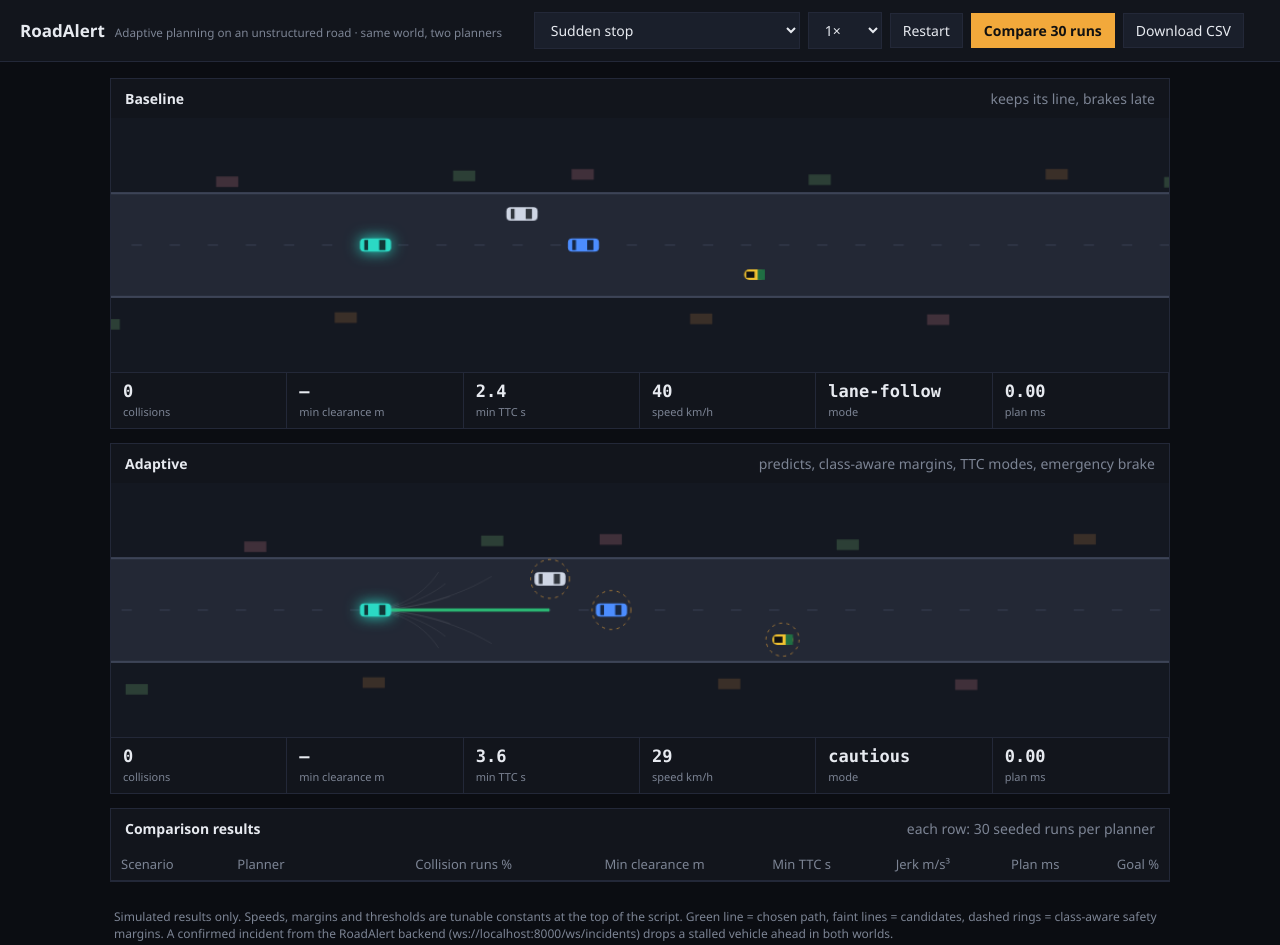
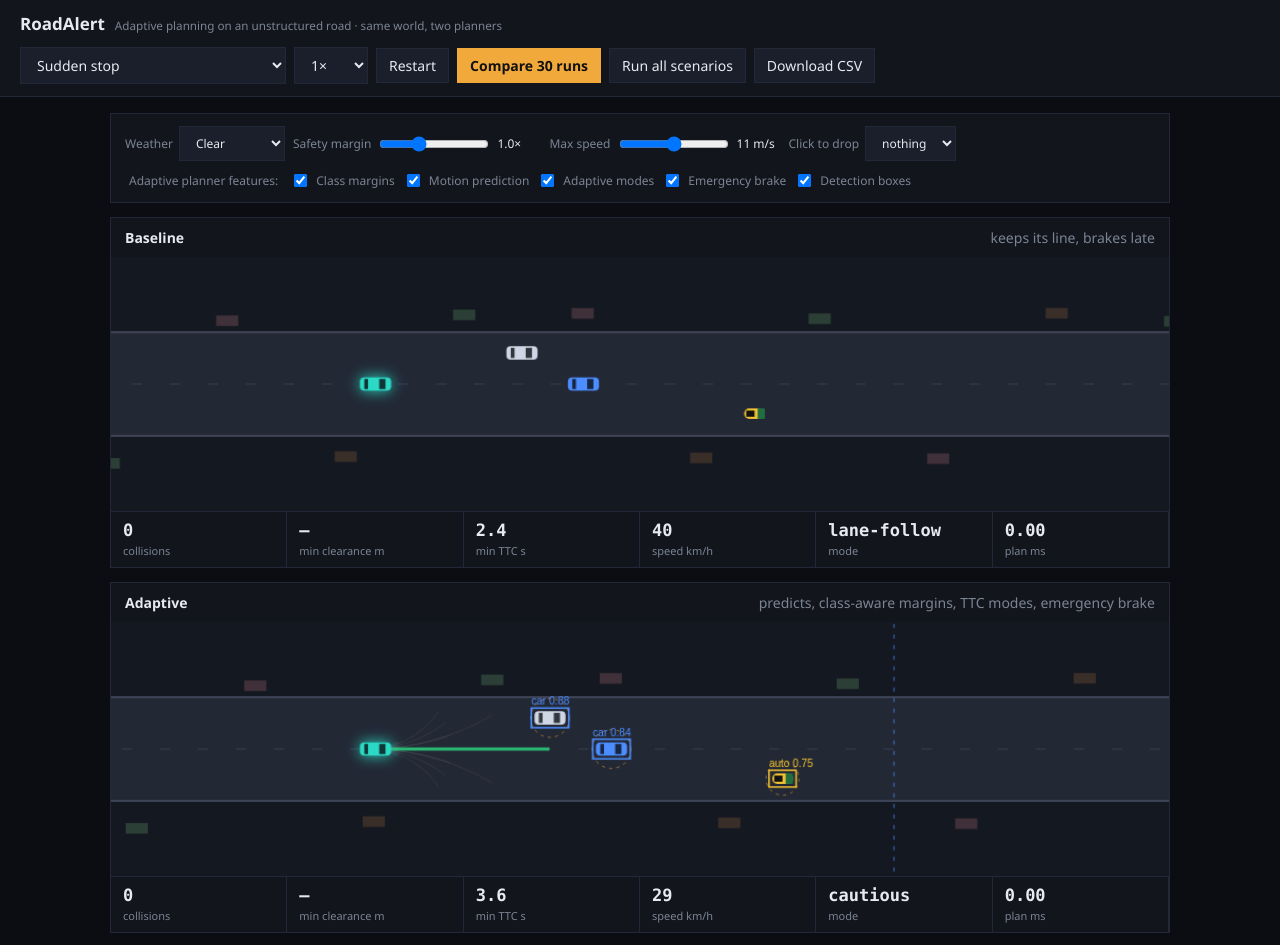
Before and after one commit to humanbuild8-ops/roadalert, a plain HTML site: page frontend/planner.html in a window 1280 px wide. Shown: the top 945 px of the page. Drawn offline with Linux system fonts and the light colour scheme.

Commit message:
updated planner
[Synexus-Auth-Code-Verified]
[Synexus-Verified: 2026-10-01T15:51:44Z]

```diff
--- a/frontend/planner.html
+++ b/frontend/planner.html
@@ -29,6 +29,8 @@ th,td{padding:7px 10px;border-bottom:1px solid var(--line);text-align:right;whit
 th:nth-child(-n+2),td:nth-child(-n+2){text-align:left}
 th{color:var(--muted);font-weight:500}
 .note{color:var(--muted);font-size:12px;padding:0 4px}
+label{color:var(--muted);font-size:12px;display:flex;gap:6px;align-items:center}label b{color:var(--ink);font-weight:500;min-width:44px}
+input[type=range]{width:110px}
 @media(max-width:700px){.m{grid-template-columns:repeat(3,1fr)}}
 </style>
 </head>
@@ -40,20 +42,31 @@ th{color:var(--muted);font-weight:500}
     <select id="spd"><option value="1">1×</option><option value="2">2×</option><option value=".5">0.5×</option></select>
     <button id="rst">Restart</button>
     <button id="cmp" class="p">Compare 30 runs</button>
+    <button id="all">Run all scenarios</button>
     <button id="csv">Download CSV</button>
     <span class="note" id="st"></span>
   </div>
 </header>
 <main>
+  <section class="pane" style="padding:12px 14px"><div class="ctl">
+    <label>Weather <select id="wx"><option>Clear</option><option>Night</option><option>Heavy rain</option></select></label>
+    <label>Safety margin <input type="range" id="msl" min=".5" max="2" step=".1" value="1"><b id="msv">1.0×</b></label>
+    <label>Max speed <input type="range" id="vsl" min="6" max="16" step="1" value="11"><b id="vsv">11 m/s</b></label>
+    <label>Click to drop <select id="drop"><option value="">nothing</option><option>car</option><option>bus</option><option>auto</option><option>bike</option><option>ped</option><option>cow</option><option>pothole</option></select></label>
+  </div><div class="ctl" style="margin-top:10px"><span class="note">Adaptive planner features:</span>
+    <label><input type="checkbox" id="f_cm" checked>Class margins</label><label><input type="checkbox" id="f_pr" checked>Motion prediction</label>
+    <label><input type="checkbox" id="f_md" checked>Adaptive modes</label><label><input type="checkbox" id="f_eb" checked>Emergency brake</label>
+    <label><input type="checkbox" id="f_box" checked>Detection boxes</label></div></section>
   <section class="pane"><h2>Baseline <span>keeps its line, brakes late</span></h2><canvas id="c0" width="1000" height="240"></canvas><div class="m" id="m0"></div></section>
   <section class="pane"><h2>Adaptive <span>predicts, class-aware margins, TTC modes, emergency brake</span></h2><canvas id="c1" width="1000" height="240"></canvas><div class="m" id="m1"></div></section>
   <section class="pane"><h2>Comparison results <span>each row: 30 seeded runs per planner</span></h2>
     <div class="tw"><table><thead><tr><th>Scenario</th><th>Planner</th><th>Collision runs %</th><th>Min clearance m</th><th>Min TTC s</th><th>Jerk m/s³</th><th>Plan ms</th><th>Goal %</th></tr></thead><tbody id="tb"></tbody></table></div>
   </section>
-  <p class="note">Simulated results only. Speeds, margins and thresholds are tunable constants at the top of the script. Green line = chosen path, faint lines = candidates, dashed rings = class-aware safety margins. A confirmed incident from the RoadAlert backend (ws://localhost:8000/ws/incidents) drops a stalled vehicle ahead in both worlds.</p>
+  <p class="note">Simulated results only. Speeds, margins and thresholds are tunable constants at the top of the script. Green line = chosen path, faint lines = candidates, dashed rings = class-aware safety margins. Click either road with “Click to drop” set to place your own obstacle in both worlds. Untick adaptive features, then compare, to run an ablation study. A confirmed incident from the RoadAlert backend (ws://localhost:8000/ws/incidents) drops a stalled vehicle ahead in both worlds.</p>
 </main>
 <script>
-const VD=11, CLS={car:[4.2,1.8,.5],bus:[10.5,2.5,.8],auto:[2.8,1.4,.8],bike:[2,.7,1.1],ped:[.5,.5,1.6],cow:[1.8,.7,1.7],pothole:[1.4,1.4,.5]};
+let VD=11,MSC=1;const F={cm:1,pr:1,md:1,eb:1,box:1},WX={Clear:[70,1,1,0],Night:[45,1.25,.85,.12],'Heavy rain':[35,1.4,.75,.2]},wxv=()=>WX[$('wx').value];
+const CLS={car:[4.2,1.8,.5],bus:[10.5,2.5,.8],auto:[2.8,1.4,.8],bike:[2,.7,1.1],ped:[.5,.5,1.6],cow:[1.8,.7,1.7],pothole:[1.4,1.4,.5]};
 const COL=['#4C8DFF','#cfd6e4','#c9463d','#8fb3a1','#e8e3d0'];
 const clamp=(v,a,b)=>Math.max(a,Math.min(b,v));
 const rng=s=>()=>{s|=0;s=s+0x6D2B79F5|0;let t=Math.imul(s^s>>>15,1|s);t=t+Math.imul(t^t>>>7,61|t)^t;return((t^t>>>14)>>>0)/4294967296};
@@ -97,14 +110,14 @@ class Sim{
     if(Math.hypot(a.vx,a.vy)>.3)a.th=Math.atan2(a.vy,a.vx);setcs(a);this.ag.push(a)}
   planB(){const e=this.ego;let vt=VD,lead=null,g0=99;
     for(const a of this.ag){const gap=a.x-e.x-(a.l+4.2)/2;
-      if(a.cls!=='pothole'&&gap>-1&&Math.abs(a.y-e.y)<(a.w+1.8)/2+.4&&gap<g0){g0=gap;lead=a}}
+      if(a.cls!=='pothole'&&gap>-1&&a.x-e.x<wxv()[0]&&Math.abs(a.y-e.y)<(a.w+1.8)/2+.4&&gap<g0){g0=gap;lead=a}}
     if(lead){const rel=e.v-lead.vx,T=rel>.1?g0/rel:99;
       if(T<.7||g0<2.5)vt=0;else if(g0<10)vt=Math.min(VD,lead.vx*.9)}
     return{k:clamp(-.08*e.y-.6*e.th,-.1,.1),vt}}
   planA(ag,T){const e=this.ego;
     const dens=ag.filter(a=>Math.abs(a.x-e.x)<25&&Math.abs(a.y-e.y)<9).length;
-    const vd=VD*Math.max(.55,1-.035*dens),ms=1+.04*dens;this.ms=ms;
-    const mode=T>6?0:T>3?1:2;this.m.mode=['cruise','cautious','evasive'][mode];
+    const vd=VD*(F.md?Math.max(.55,1-.035*dens):1)*wxv()[2],ms=(F.md?1+.04*dens:1)*wxv()[1]*MSC;this.ms=ms;
+    const mode=F.md?(T>6?0:T>3?1:2):0;this.m.mode=['cruise','cautious','evasive'][mode];
     const wC=[1,2,4][mode],cap=vd*[1,.75,.5][mode];
     let best=null,bc=1e9;const fan=[];
     for(let ki=-4;ki<=4;ki++){const k=ki*.03;
@@ -113,7 +126,7 @@ class Sim{
         for(let i=1;i<=12&&ok;i++){const t=i*.25;
           v+=clamp(vt-v,-1.75,.625);th+=v*k*.25;x+=v*Math.cos(th)*.25;y+=v*Math.sin(th)*.25;pts.push([x,y]);
           if(Math.abs(y)>6.2){ok=false;break}
-          for(const a of ag){const cl=clr(x,y,th,a,t),mg=a.m*ms+.12*t;
+          for(const a of ag){const cl=clr(x,y,th,a,F.pr?t:0),mg=(F.cm?a.m:.8)*ms+.12*t;
             if(cl<.5*mg){ok=false;break}
             if(cl<mg+1.5)pen+=(mg+1.5-cl)**2}}
         if(!ok)continue;
@@ -128,9 +141,9 @@ class Sim{
     if(!this.crashed){
       this.pt-=dt;
       if(this.pt<=0){this.pt=.1;const t0=performance.now();
-        const near=this.ag.filter(a=>a.x>e.x-8&&a.x<e.x+70),T=ttc(e,near);
+        const near=this.ag.filter(a=>a.x>e.x-8&&a.x<e.x+wxv()[0]),T=ttc(e,near);
         if(T<m.minT&&e.v>1)m.minT=T;
-        this.emg=this.kind==='adaptive'&&T<1;
+        this.emg=this.kind==='adaptive'&&F.eb&&T<1;
         this.cmd=this.kind==='adaptive'?this.planA(near,T):this.planB();
         m.ms+=performance.now()-t0;m.mn++}
       const vt=this.emg?0:this.cmd.vt;
@@ -165,14 +178,15 @@ function sprite(g,a,S){
   else{g.fillStyle='#0c0e13';g.strokeStyle='#3b4254';g.lineWidth=2;g.beginPath();g.ellipse(0,0,.7*S,.55*S,0,0,7);g.fill();g.stroke()}
   g.restore()}
 function draw(s,cv,ad){
-  const g=cv.getContext('2d'),W=cv.width,H=cv.height,S=7,e=s.ego,ox=W*.25-e.x*S,oy=H/2,X=x=>x*S+ox,Y=y=>y*S+oy;
+  const R=wxv(),g=cv.getContext('2d'),W=cv.width,H=cv.height,S=7,e=s.ego,ox=W*.25-e.x*S,oy=H/2,X=x=>x*S+ox,Y=y=>y*S+oy;
   g.fillStyle='#141821';g.fillRect(0,0,W,H);
   for(let i=Math.floor((e.x-40)/16);i<(e.x+110)/16;i++){const f=Math.abs(Math.sin(i*12.9898)*43758.5453)%1;
     g.fillStyle=['#3a2f28','#2c3f36','#40303a'][((i%3)+3)%3];g.fillRect(X(i*16),Y((f>.5?1:-1)*(8.4+f*2.5))-5,21,10)}
   g.fillStyle='#232835';g.fillRect(0,Y(-7),W,14*S);
   g.strokeStyle='#3d4457';g.lineWidth=2;g.beginPath();g.moveTo(0,Y(-7));g.lineTo(W,Y(-7));g.moveTo(0,Y(7));g.lineTo(W,Y(7));g.stroke();
   g.setLineDash([10,26]);g.lineDashOffset=-ox;g.globalAlpha=.4;g.beginPath();g.moveTo(0,Y(0));g.lineTo(W,Y(0));g.stroke();g.globalAlpha=1;g.setLineDash([]);
-  if(ad){g.lineWidth=1;g.strokeStyle='rgba(255,255,255,.07)';
+  if(R[3]){g.fillStyle=`rgba(4,7,14,${R[3]*2.5})`;g.fillRect(0,0,W,H)}
+  if(ad){g.strokeStyle='rgba(76,141,255,.35)';g.setLineDash([4,6]);g.beginPath();g.moveTo(X(e.x+R[0]),0);g.lineTo(X(e.x+R[0]),H);g.stroke();g.setLineDash([]);g.lineWidth=1;g.strokeStyle='rgba(255,255,255,.07)';
     for(const p of s.fan){g.beginPath();g.moveTo(X(e.x),Y(e.y));for(const q of p)g.lineTo(X(q[0]),Y(q[1]));g.stroke()}
     if(s.best&&s.best.pts.length){g.strokeStyle='#2BB673';g.lineWidth=3;g.beginPath();g.moveTo(X(e.x),Y(e.y));for(const q of s.best.pts)g.lineTo(X(q[0]),Y(q[1]));g.stroke()}
     g.lineWidth=1;g.setLineDash([3,4]);g.strokeStyle='rgba(242,169,59,.55)';
@@ -181,6 +195,10 @@ function draw(s,cv,ad){
   const all=s.ag.filter(a=>a.x>e.x-25&&a.x<e.x+80).sort((p,q)=>(p.cls==='pothole'?0:1)-(q.cls==='pothole'?0:1));
   for(const a of all){sprite(g,{X:X(a.x),Y:Y(a.y),th:a.th,l:a.l,w:a.w,cls:a.cls,id:a.id},S)}
   sprite(g,{X:X(e.x),Y:Y(e.y),th:e.th,l:4.2,w:1.8,cls:'ego',id:0},S);
+  if(ad&&F.box){const cl={car:'#4C8DFF',bus:'#ff6b5e',auto:'#f2c230',bike:'#b07cff',ped:'#4cd9a0',cow:'#fff',pothole:'#999'};g.font='10px sans-serif';g.lineWidth=1.5;
+    for(const a of all){const d=a.x-e.x;if(d>R[0]||d<-5)continue;
+      const hx=(Math.abs(Math.cos(a.th))*a.l+Math.abs(Math.sin(a.th))*a.w)/2*S+3,hy=(Math.abs(Math.sin(a.th))*a.l+Math.abs(Math.cos(a.th))*a.w)/2*S+3,cf=clamp(.97-.004*d-R[3],.4,.99);
+      g.strokeStyle=g.fillStyle=cl[a.cls];g.strokeRect(X(a.x)-hx,Y(a.y)-hy,2*hx,2*hy);g.fillText(a.cls+' '+cf.toFixed(2),X(a.x)-hx,Y(a.y)-hy-3)}}
   if(s.cp&&s.t-s.cp.t<1.5){const k=(s.t-s.cp.t)/1.5;g.strokeStyle='#E23B4E';g.lineWidth=3;g.beginPath();g.arc(X(s.cp.x),Y(s.cp.y),14+k*40,0,7);g.stroke();
     g.fillStyle='#E23B4E';g.font='bold 14px sans-serif';g.fillText('COLLISION',X(s.cp.x)-36,Y(s.cp.y)-30)}}
 function hud(s,el){const m=s.m;
@@ -199,16 +217,23 @@ function loop(ts){
   draw(A,$('c0'),0);draw(B,$('c1'),1);if(fr++%5===0){hud(A,$('m0'));hud(B,$('m1'))}
   requestAnimationFrame(loop)}
 const mean=v=>v.length?v.reduce((p,q)=>p+q,0)/v.length:NaN,f=(v,n)=>isNaN(v)?'–':v.toFixed(n);
-async function compare(){
-  const scn=sel.value,N=30,res={baseline:[],adaptive:[]};$('cmp').disabled=true;
-  for(let sd=1;sd<=N;sd++){
-    for(const k of ['baseline','adaptive']){const s=new Sim(k,scn,sd);let n=0;while(!s.done&&n++<1500)s.step(.05);res[k].push(s.sum())}
-    if(sd%3===0){st.textContent=`running ${sd}/${N}`;await new Promise(r=>setTimeout(r))}}
-  for(const k of ['baseline','adaptive']){const r=res[k],
-    row=[scn,k,f(100*mean(r.map(x=>x.col>0?1:0)),0),f(mean(r.map(x=>x.minC).filter(x=>x<50)),2),f(mean(r.map(x=>x.minT).filter(x=>x<50)),1),f(mean(r.map(x=>x.jerk)),1),f(mean(r.map(x=>x.ms)),2),f(100*mean(r.map(x=>x.goal?1:0)),0)];
-    rows.push(row);const tr=$('tb').insertRow(0);row.forEach(c=>tr.insertCell().textContent=c)}
-  st.textContent='done';$('cmp').disabled=false}
-$('rst').onclick=()=>{seed=1;reset()};sel.onchange=()=>{seed=1;reset()};$('cmp').onclick=compare;
+const lab=k=>k==='baseline'?k:'adaptive'+['cm','pr','md','eb'].filter(x=>!F[x]).map(x=>' −'+x).join('');
+async function compare(list){
+  const N=30;$('cmp').disabled=$('all').disabled=true;
+  for(const scn of list){const res={baseline:[],adaptive:[]};
+    for(let sd=1;sd<=N;sd++){
+      for(const k of ['baseline','adaptive']){const s=new Sim(k,scn,sd);let n=0;while(!s.done&&n++<1500)s.step(.05);res[k].push(s.sum())}
+      if(sd%3===0){st.textContent=`${scn} ${sd}/${N}`;await new Promise(r=>setTimeout(r))}}
+    for(const k of ['baseline','adaptive']){const r=res[k],
+      row=[scn+' · '+$('wx').value,lab(k),f(100*mean(r.map(x=>x.col>0?1:0)),0),f(mean(r.map(x=>x.minC).filter(x=>x<50)),2),f(mean(r.map(x=>x.minT).filter(x=>x<50)),1),f(mean(r.map(x=>x.jerk)),1),f(mean(r.map(x=>x.ms)),2),f(100*mean(r.map(x=>x.goal?1:0)),0)];
+      rows.push(row);const tr=$('tb').insertRow(0);row.forEach(c=>tr.insertCell().textContent=c)}}
+  st.textContent='done';$('cmp').disabled=$('all').disabled=false}
+$('rst').onclick=()=>{seed=1;reset()};sel.onchange=()=>{seed=1;reset()};$('cmp').onclick=()=>compare([sel.value]);$('all').onclick=()=>compare(Object.keys(SC));
+$('msl').oninput=()=>{MSC=+$('msl').value;$('msv').textContent=MSC.toFixed(1)+'×'};$('vsl').oninput=()=>{VD=+$('vsl').value;$('vsv').textContent=VD+' m/s'};
+for(const k of ['cm','pr','md','eb','box'])$('f_'+k).onchange=ev=>{F[k]=ev.target.checked?1:0};
+[['c0',()=>A],['c1',()=>B]].forEach(([id,gs])=>$(id).addEventListener('click',ev=>{const t=$('drop').value;if(!t)return;
+  const cv=ev.target,r=cv.getBoundingClientRect(),px=(ev.clientX-r.left)*cv.width/r.width,py=(ev.clientY-r.top)*cv.height/r.height,e=gs().ego,x=(px-(cv.width*.25-e.x*7))/7,y=(py-cv.height/2)/7;
+  if(Math.abs(y)>7)return;const v=['ped','cow','pothole'].includes(t)?0:5;for(const s of [A,B])s.add(t,x,y,v)}));
 $('csv').onclick=()=>{const a=document.createElement('a');a.href=URL.createObjectURL(new Blob([rows.map(r=>r.join(',')).join('\n')],{type:'text/csv'}));a.download='planner_results.csv';a.click()};
 try{const ws=new WebSocket('ws://localhost:8000/ws/incidents');
   ws.onopen=()=>{st.textContent='RoadAlert backend linked'};
```
